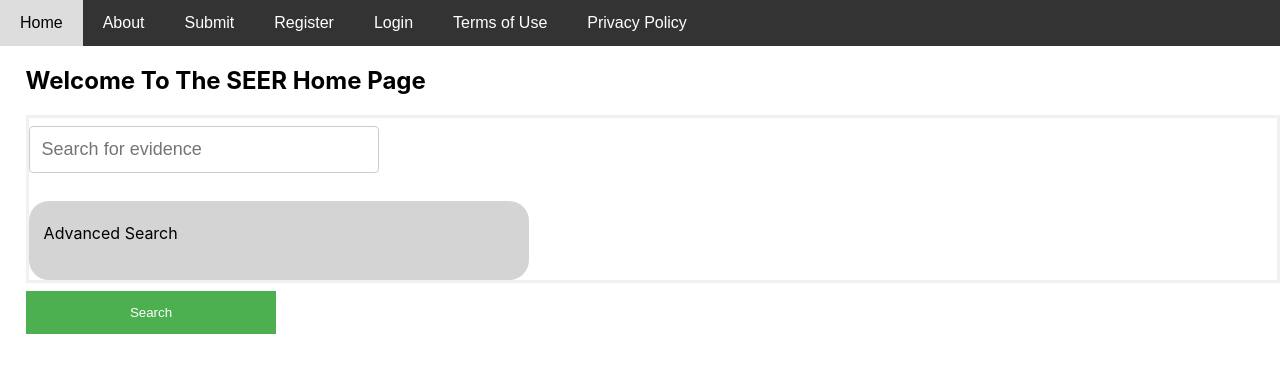
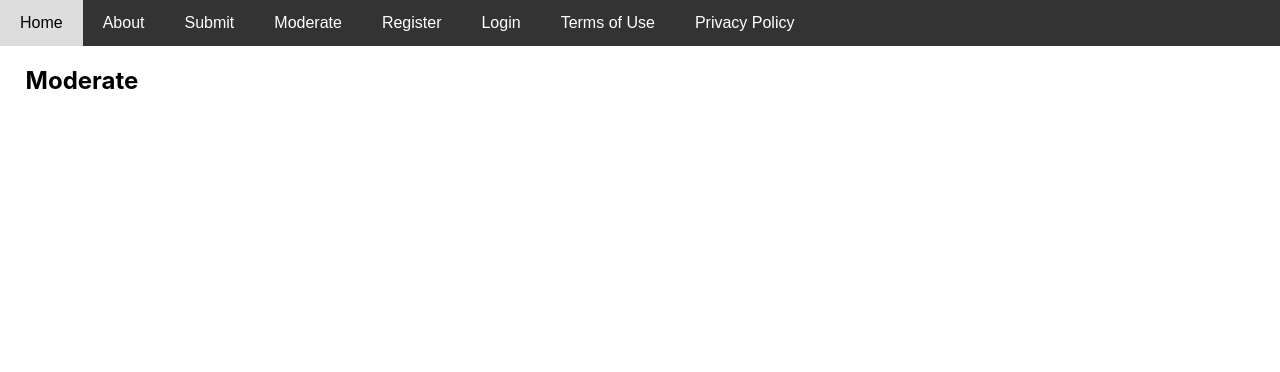
Before and after one commit to ENSE-701-Team-5/ENSE-701-Assignment, a React (Create React App) app in the folder frontend/: page /moderate in a window 1280 px wide. Shown: the top 372 px of the page. Built offline with nearby package versions, Linux system fonts and the light colour scheme.

Commit message:
Add moderate component

```diff
--- a/frontend/src/App.js
+++ b/frontend/src/App.js
@@ -8,6 +8,7 @@ import Register from "./Components/Register";
 import Terms from "./Components/Terms";
 import Privacy from "./Components/Privacy";
 import Submit from "./Components/Submit/Submit";
+import Moderate from "./Components/Moderate/Moderate";
 import "./App.css";
 
 export default function App() {
@@ -32,6 +33,9 @@ export default function App() {
             <Route path="/register">
               <Register />
             </Route>
+            <Route path="/moderate">
+              <Moderate />
+            </Route>
             <Route path="/login">
               <Login />
             </Route>
--- /dev/null
+++ b/frontend/src/Components/Moderate/Moderate.js
@@ -0,0 +1,11 @@
+import React from "react";
+
+export default function Moderate() {
+    return (
+    <div>
+        <h2>Moderate</h2>
+    </div>
+    );
+
+
+}
--- a/frontend/src/Components/NavigationBar.js
+++ b/frontend/src/Components/NavigationBar.js
@@ -7,6 +7,7 @@ export default function NavigationBar() {
       <Link to="/"> Home </Link>
       <Link to="/about"> About </Link>
       <Link to="/submit"> Submit </Link>
+      <Link to="/moderate"> Moderate </Link>
       <Link to="/register"> Register </Link>
       <Link to="/login"> Login </Link>
       <Link to="/terms"> Terms of Use </Link>
```
